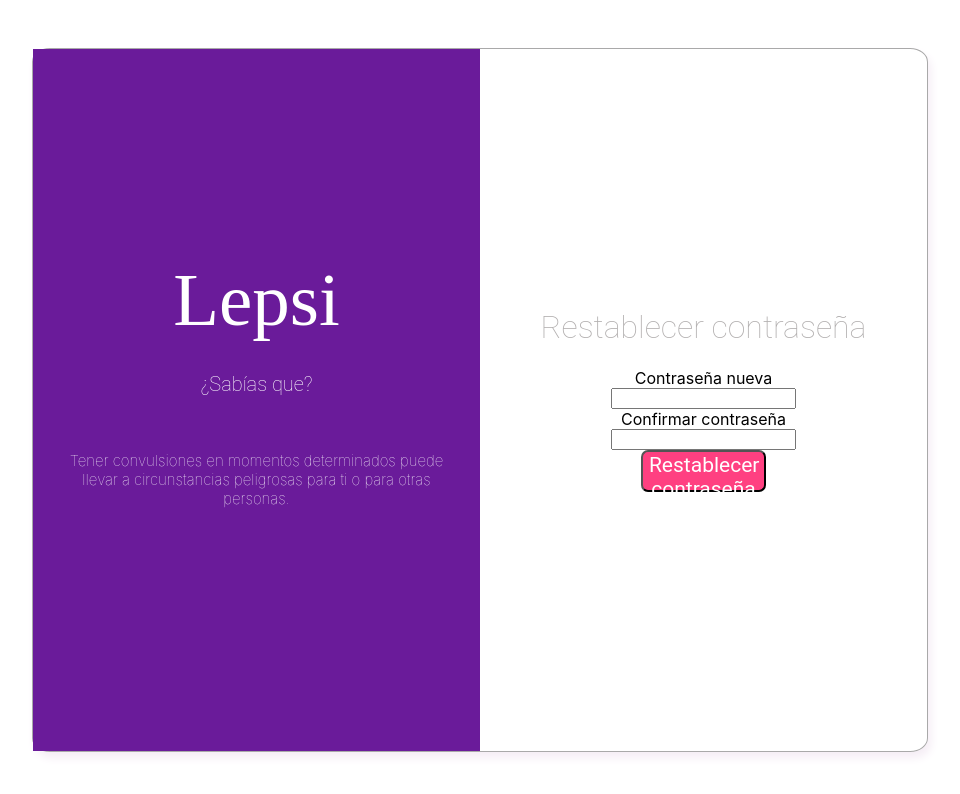
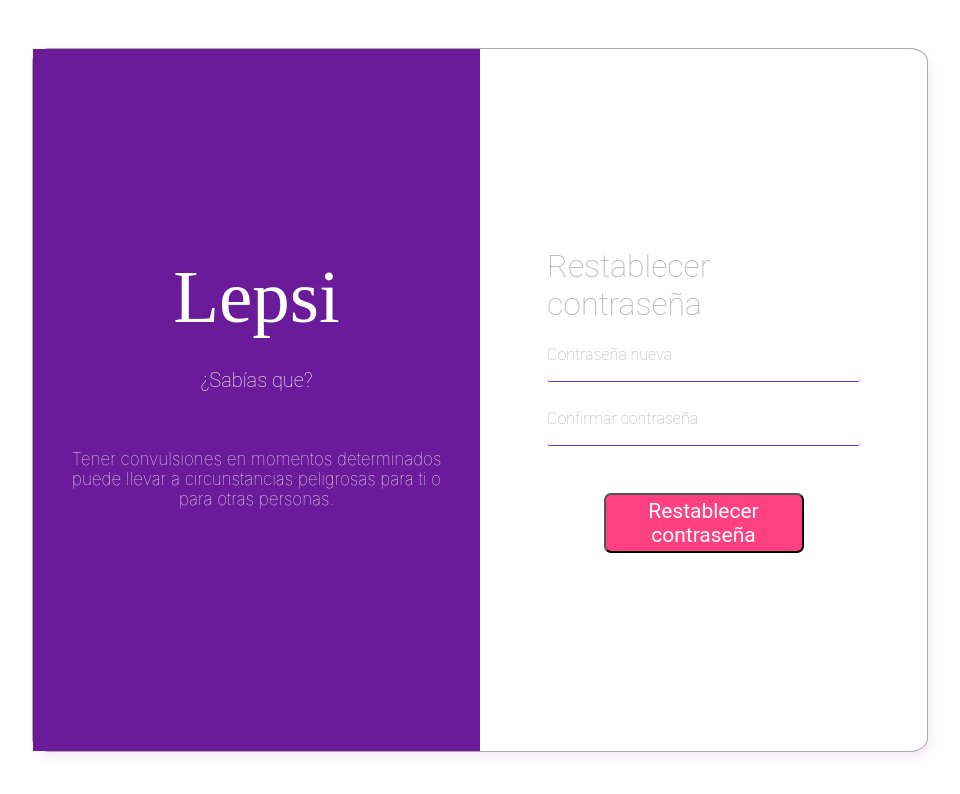
Before and after one commit to AnnMtz/Epi-Control, a React (Create React App) app: page /Recovery in a window 1280 px wide. Shown: the top 794 px of the page, without its empty margins (160-1120 px from the left). Built offline with nearby package versions, Linux system fonts and the light colour scheme.

Commit message:
Modificacion de las vistas de login y registrarse

```diff
--- a/src/components/Login/Login.scss
+++ b/src/components/Login/Login.scss
@@ -136,6 +136,7 @@
             .col-sm-6 {
                 width: 100%;
                 height: 75%;
+                padding-bottom: 20px;
                 .WelcomeTitle {
                     font-size: 26px;
                 }
--- a/src/components/Recovery/Recovery.scss
+++ b/src/components/Recovery/Recovery.scss
@@ -1,283 +1,300 @@
-// .MainContainer {
-//     display: flex;
-//     justify-content: center;
-//     .ContainerLogin {
-//         width: 70%;
-//         height: 88vh;
-//         display: flex;
-//         justify-content: center;
-//         align-items: center;
-//         border: 1px solid darkgray;
-//         border-radius: 2%;
-//         margin-top: 2%;
-//         -webkit-box-shadow: 3px 6px 10px 0px rgba(245,237,245,1);
-//         -moz-box-shadow: 3px 6px 10px 0px rgba(245,237,245,1);
-//         box-shadow: 3px 6px 10px 0px rgba(245,237,245,1);
-//         .LoginMain{
-//             width: 50%;
-//             display: flex;
-//             justify-content: center;
-//             align-items: center;
-//             flex-direction: column;
-//             height: 100%;
-//             border: none;
-//             // border-right: 1px solid;
-//             background-color: #6A1B9A;
-//             .LoginTitle {
-//                 font-family: 'Tangerine';
-//                 font-weight: 100;
-//                 font-size: 75px;
-//                 color: white;
-//                 margin-top: 0%;
-//                 margin-bottom: 2%;
-//             }
-//             .LoginSubtitle {
-//                 font-family: 'Roboto';
-//                 font-weight: 40;
-//                 color: white;
-//                 font-size: 20px;
-//             }
-//             .LoginParagraph {
-//                 font-weight: 30;
-//                 text-align: center;
-//                 font-size: 15px;
-//                 color: white;
-//             }
-//         }
-//         .col-sm-6 {
-//             width: 50%;
-//             display: flex;
-//             justify-content: center;
-//             align-items: center;
-//             flex-direction: column;
-//             height: 100%;
-//             border-right: 1px solid;
-//             border-right: none;
-//             .WelcomeTitle {
-//                 font-family: 'Roboto';
-//                 font-weight: 50;
-//                 color: #B3B0B0;
-//                 margin-top: 0;
-//             }
-//             .WelcomeSubtitle {
-//                 font-weight: 40;
-//                 color: #B3B0B0;
-//                 margin-top: 0;
-//             }
-//             .UserLabel {
-//                 font-family: 'Roboto';
-//                 font-weight: 32;
-//                 color: #B3B0B0;
-//             }
-//             .InputLogin {
-//                 border: none;
-//                 border-bottom: 1px solid #673AB7;
-//                 border-radius: 3px;
-//                 width: 70%;
-//                 margin-bottom: 6%;
-//             }
-//             .LinkPassword {
-//                 font-family: 'Roboto';
-//                 font-weight: 25;
-//                 color: #B3B0B0;
-//                 text-decoration: none;
-//                 margin-bottom: 5%;
-//             }
-//             .LinkRegister {
-//                 font-family: 'Roboto';
-//                 font-weight: 25;
-//                 color: #B3B0B0;
-//                 text-decoration: none;
-//                 margin-bottom: 5%;
-//             }
-//             .BtnLogin {
-//                 background-color: #FF4081;
-//                 width: 28%;
-//                 height: 6%;
-//                 font-size: 21px;
-//                 border-radius: 7px;
-//                 color: white;
-//                 font-family: Roboto;
-//             }
-//         }
-//     }
-// }
+.MainContainerRecovery {
+    display: flex;
+    justify-content: center;
+    align-items:center;
+    height: 100vh;
+    .ContainerRecovery {
+        width: 80%;
+        height: 60vh;
+        display: flex;
+        justify-content: center;
+        align-items: center;
+        border: 1px solid darkgray;
+        border-radius: 2%;
+        -webkit-box-shadow: 3px 6px 10px 0px rgba(245,237,245,1);
+        -moz-box-shadow: 3px 6px 10px 0px rgba(245,237,245,1);
+        box-shadow: 3px 6px 10px 0px rgba(245,237,245,1);
+        .RecoveryMain{
+            width: 50%;
+            display: flex;
+            justify-content: center;
+            align-items: center;
+            flex-direction: column;
+            height: 100%;
+            border: none;
+            background-color: #6A1B9A;
+            .RecoveryTitle {
+                font-family: 'Tangerine';
+                font-weight: 100;
+                font-size: 75px;
+                color: white;
+                margin-top: 0%;
+                margin-bottom: 2%;
+            }
+            .RecoverySubtitle {
+                font-family: 'Roboto';
+                font-weight: 40;
+                color: white;
+                font-size: 20px;
+            }
+            .RecoveryParagraph {
+                font-weight: 30;
+                text-align: center;
+                font-size: 15px;
+                color: white;
+                padding: 20px;
+            }
+        }
+        .col-sm-6 {
+            width: 50%;
+            display: flex;
+            justify-content: center;
+            align-items: center;
+            flex-direction: column;
+            height: 100%;
+            border-right: 1px solid;
+            border-right: none;
+            .WelcomeTitle {
+                font-family: 'Roboto';
+                font-weight: 50;
+                color: #B3B0B0;
+                margin-top: 0;
+                width: 70%;
+            }
+            .WelcomeSubtitle {
+                font-weight: 40;
+                color: #B3B0B0;
+                margin-top: 0;
+            }
+            .InputContainer{
+                width: 100%;
+                display: flex;
+                flex-direction: column;
+                justify-content: center;
+                align-items: center;
+                .UserLabel {
+                    font-family: 'Roboto';
+                    font-weight: 32;
+                    color: #B3B0B0;
+                    width: 70%;
+                    text-align: start;
+                }
+                .InputRecovery {
+                    border: none;
+                    border-bottom: 1px solid #673AB7;
+                    border-radius: 3px;
+                    width: 70%;
+                    margin-bottom: 6%;
+                }
+            }
+            .LinkPassword {
+                font-family: 'Roboto';
+                font-weight: 25;
+                color: #B3B0B0;
+                text-decoration: none;
+                margin-bottom: 5%;
+            }
+            .LinkRegister {
+                font-family: 'Roboto';
+                font-weight: 25;
+                color: #B3B0B0;
+                text-decoration: none;
+                margin-bottom: 5%;
+            }
+            .BtnRecovery {
+                background-color: #FF4081;
+                width: 160px;
+                height: 60px;
+                font-size: 21px;
+                border-radius: 7px;
+                color: white;
+                font-family: Roboto;
+                margin-top: 20px;
+            }
+        }
+    }
+}
 
-// @media(max-width:576px) {
-//     .MainContainer {
-//         .ContainerLogin {
-//             margin-top: 5%;
-//             height: 94vh;
-//             flex-direction: column;
-//             .LoginMain{
-//                 width: 100%;
-//                 height: 25%;
-//                 text-align: center;
-//                 .LoginTitle {
-//                     font-size: 58px;
-//                 }
-//                 .LoginSubtitle {
-//                     display: none;
-//                 }
-//                 .LoginParagraph {
-//                     display: none;
-//                 }
-//             }
-//             .col-sm-6 {
-//                 width: 100%;
-//                 height: 75%;
-//                 .WelcomeTitle {
-//                     font-size: 24px;
-//                     text-align: center;
-//                     margin-bottom: 18%;
-//                 }
-//                 .WelcomeSubtitle {
-//                     font-size: 18px;
-//                 }
-//                 .UserLabel {
-//                     font-size: 16px;
-//                 }
-//                 .LinkPassword {
-//                     font-size: 14px;
-//                 }
-//                 .LinkRegister {
-//                     font-size: 14px;
-//                 }
-//                 .BtnLogin {
-//                     width: 70%;
-//                     height: 12%;
-//                     font-size: 16px;
-//                     margin-top: 5%;
-//                 }
-//             }
-//         }
-//     }
-// }
+@media(max-width:576px) {
+    .MainContainerRecovery {
+        .ContainerRecovery {
+            height: 85vh;
+            width: 75%;
+            flex-direction: column;
+            .RecoveryMain{
+                width: 100%;
+                height: 25%;
+                text-align: center;
+                .RecoveryTitle {
+                    font-size: 58px;
+                }
+                .RecoverySubtitle {
+                    display: none;
+                }
+                .RecoveryParagraph {
+                    display: none;
+                }
+            }
+            .col-sm-6 {
+                width: 100%;
+                height: 75%;
+                padding-bottom: 20px;
+                .WelcomeTitle {
+                    font-size: 26px;
+                }
+                .WelcomeSubtitle {
+                    font-size: 18px;
+                }
+                .UserLabel {
+                    font-size: 16px;
+                }
+                .LinkPassword {
+                    font-size: 14px;
+                }
+                .LinkRegister {
+                    font-size: 14px;
+                }
+                .BtnRecovery {
+                    margin-top: 20px;
+                    width: 200px;
+                    height: 50px;
+                    font-size: 17px;
+                }
+            }
+        }
+    }
+}
 
-// @media(min-width:768px) {
-//     .MainContainer {
-//         .ContainerLogin {
-//             width: 76%;
-//             height: 70vh;
-//             margin-top: 14%;
-//             .col-sm-6 {
-//                 .WelcomeTitle {
-//                     text-align: center;
-//                     font-size: 23px;
-//                     margin-bottom: 18%;
-//                 }
-//                 .BtnLogin {
-//                     width: 60%;
-//                     height: 9%;
-//                     margin-top: 10%;
-//                 }
-//             }
-//         }
-//     }
-// }
+@media(min-width:768px) {
+    .MainContainerRecovery {
+        height: 100vh;
+        align-items: center;
+        .ContainerRecovery {
+            width: 76%;
+            height: 70vh;
 
-// @media(min-width:1200px) {
-//     .MainContainer {
-//         display: flex;
-//         justify-content: center;
-//         .ContainerLogin {
-//             width: 70%;
-//             height: 88vh;
-//             display: flex;
-//             justify-content: center;
-//             align-items: center;
-//             border: 1px solid darkgray;
-//             border-radius: 2%;
-//             margin-top: 2%;
-//             -webkit-box-shadow: 3px 6px 10px 0px rgba(245,237,245,1);
-//             -moz-box-shadow: 3px 6px 10px 0px rgba(245,237,245,1);
-//             box-shadow: 3px 6px 10px 0px rgba(245,237,245,1);
-//             .LoginMain{
-//                 width: 50%;
-//                 display: flex;
-//                 justify-content: center;
-//                 align-items: center;
-//                 flex-direction: column;
-//                 height: 100%;
-//                 border: none;
-//                 background-color: #6A1B9A;
-//                 .LoginTitle {
-//                     font-family: 'Tangerine';
-//                     font-weight: 100;
-//                     font-size: 75px;
-//                     color: white;
-//                     margin-top: 0%;
-//                     margin-bottom: 2%;
-//                 }
-//                 .LoginSubtitle {
-//                     font-family: 'Roboto';
-//                     font-weight: 40;
-//                     color: white;
-//                     font-size: 20px;
-//                 }
-//                 .LoginParagraph {
-//                     font-weight: 30;
-//                     text-align: center;
-//                     font-size: 15px;
-//                     color: white;
-//                 }
-//             }
-//             .col-sm-6 {
-//                 width: 50%;
-//                 display: flex;
-//                 justify-content: center;
-//                 align-items: center;
-//                 flex-direction: column;
-//                 height: 100%;
-//                 border-right: 1px solid;
-//                 border-right: none;
-//                 .WelcomeTitle {
-//                     font-family: 'Roboto';
-//                     font-weight: 50;
-//                     color: #B3B0B0;
-//                     margin-top: 0;
-//                 }
-//                 .WelcomeSubtitle {
-//                     font-weight: 40;
-//                     color: #B3B0B0;
-//                     margin-top: 0;
-//                 }
-//                 .UserLabel {
-//                     font-family: 'Roboto';
-//                     font-weight: 32;
-//                     color: #B3B0B0;
-//                 }
-//                 .InputLogin {
-//                     border: none;
-//                     border-bottom: 1px solid #673AB7;
-//                     border-radius: 3px;
-//                     width: 70%;
-//                     margin-bottom: 6%;
-//                 }
-//                 .LinkPassword {
-//                     font-family: 'Roboto';
-//                     font-weight: 25;
-//                     color: #B3B0B0;
-//                     text-decoration: none;
-//                     margin-bottom: 5%;
-//                 }
-//                 .LinkRegister {
-//                     font-family: 'Roboto';
-//                     font-weight: 25;
-//                     color: #B3B0B0;
-//                     text-decoration: none;
-//                     margin-bottom: 5%;
-//                 }
-//                 .BtnLogin {
-//                     background-color: #FF4081;
-//                     width: 60%;
-//                     height: 8%;
-//                     font-size: 21px;
-//                     border-radius: 7px;
-//                     color: white;
-//                     font-family: Roboto;
-//                 }
-//             }
-//         }
-//     }
-// }
+            .col-sm-6{
+                .BtnRecovery{
+                    height: 70px;
+                }
+            }
+        }
+    }
+}
+
+@media(min-width:1200px) {
+    .MainContainerRecovery {
+        display: flex;
+        justify-content: center;
+        .ContainerRecovery {
+            width: 70%;
+            height: 88vh;
+            display: flex;
+            justify-content: center;
+            align-items: center;
+            border: 1px solid darkgray;
+            border-radius: 2%;
+            -webkit-box-shadow: 3px 6px 10px 0px rgba(245,237,245,1);
+            -moz-box-shadow: 3px 6px 10px 0px rgba(245,237,245,1);
+            box-shadow: 3px 6px 10px 0px rgba(245,237,245,1);
+            .RecoveryMain{
+                width: 50%;
+                display: flex;
+                justify-content: center;
+                align-items: center;
+                flex-direction: column;
+                height: 100%;
+                border: none;
+                background-color: #6A1B9A;
+                .RecoveryTitle {
+                    font-family: 'Tangerine';
+                    font-weight: 100;
+                    font-size: 75px;
+                    color: white;
+                    margin-top: 0%;
+                    margin-bottom: 2%;
+                }
+                .RecoverySubtitle {
+                    font-family: 'Roboto';
+                    font-weight: 40;
+                    color: white;
+                    font-size: 20px;
+                }
+                .RecoveryParagraph {
+                    font-weight: 30;
+                    text-align: center;
+                    font-size: 17px;
+                    color: white;
+                    padding: 20px;
+                }
+            }
+            .col-sm-6 {
+                width: 50%;
+                display: flex;
+                justify-content: center;
+                align-items: center;
+                flex-direction: column;
+                height: 100%;
+                border-right: 1px solid;
+                border-right: none;
+                .WelcomeTitle {
+                    font-family: 'Roboto';
+                    font-weight: 50;
+                    color: #B3B0B0;
+                    margin-top: 0;
+                }
+                .WelcomeSubtitle {
+                    font-weight: 40;
+                    color: #B3B0B0;
+                    margin-top: 0;
+                }
+                .InputContainer{
+                    display: flex;
+                    flex-direction: column;
+                    width: 100%;
+                    justify-content: center;
+                    align-items: center;
+                    .UserLabel {
+                        font-family: 'Roboto';
+                        font-weight: 32;
+                        color: #B3B0B0;
+                        width: 100%;
+                        text-align: start;
+                        width: 70%;
+                    }
+                    .InputRecovery {
+                        border: none;
+                        border-bottom: 1px solid #673AB7;
+                        border-radius: 3px;
+                        width: 70%;
+                        margin-bottom: 6%;
+                    }
+                }
+                .LinkPassword {
+                    font-family: 'Roboto';
+                    font-weight: 25;
+                    color: #B3B0B0;
+                    text-decoration: none;
+                    margin-bottom: 5%;
+                }
+                .LinkRegister {
+                    font-family: 'Roboto';
+                    font-weight: 25;
+                    color: #B3B0B0;
+                    text-decoration: none;
+                    margin-bottom: 5%;
+                }
+                .BtnRecovery {
+                    background-color: #FF4081;
+                    width: 200px;
+                    height: 60px;
+                    margin-top: 20px;
+                    font-size: 21px;
+                    border-radius: 7px;
+                    color: white;
+                    font-family: Roboto;
+                }
+            }
+        }
+    }
+}
--- a/src/components/Recovery/index.js
+++ b/src/components/Recovery/index.js
@@ -4,24 +4,28 @@ import Return from '../../Assets/img/return.png';
 import './Recovery.scss';
 
 const Recovery = () => (
-    <div className = 'MainContainer'>
-        <div className ="ContainerLogin">
-                <div className="LoginMain">
-                <h1 className="LoginTitle">Lepsi</h1>
-                    <h3 className="LoginSubtitle">¿Sabías que?</h3>
-                    <p className="LoginParagraph">Tener convulsiones en momentos determinados puede llevar a circunstancias peligrosas para ti o para otras personas.</p>
+    <div className = 'MainContainerRecovery'>
+        <div className ="ContainerRecovery">
+                <div className="RecoveryMain">
+                <h1 className="RecoveryTitle">Lepsi</h1>
+                    <h3 className="RecoverySubtitle">¿Sabías que?</h3>
+                    <p className="RecoveryParagraph">Tener convulsiones en momentos determinados puede llevar a circunstancias peligrosas para ti o para otras personas.</p>
                 </div>
                 <div className="col-sm-6">
                     <h1 className="WelcomeTitle">Restablecer contraseña</h1>
-                    <label className="UserLabel" htmlFor="password">Contraseña nueva</label>
-                    <input className="InputLogin" type="text" id="password"/>
-                    <label className="UserLabel" htmlFor="password">Confirmar contraseña</label>
-                    <input className="InputLogin" type="password" id="password"/>
+                    <div className="InputContainer">
+                        <label className="UserLabel" htmlFor="password">Contraseña nueva</label>
+                        <input className="InputRecovery" type="text" id="password"/>
+                    </div>
+                    <div className="InputContainer">
+                        <label className="UserLabel" htmlFor="password">Confirmar contraseña</label>
+                        <input className="InputRecovery" type="password" id="password"/>
+                    </div>
                     {/* <label className="UserLabel" htmlFor="password">Contraseña</label>
-                    <input className="InputLogin" type="password" id="password"/> */}
+                    <input className="InputRecovery" type="password" id="password"/> */}
                     {/* <label className="UserLabel" htmlFor="password2">Confirma tu contraseña</label>
-                    <input className="InputLogin" type="password" id="password"/> */}
-                    <button className="BtnLogin" type="button">Restablecer contraseña</button>
+                    <input className="InputRecovery" type="password" id="password"/> */}
+                    <button className="BtnRecovery" type="button">Restablecer contraseña</button>
                 </div>
         </div>
     </div>
--- a/src/components/Register/Register.scss
+++ b/src/components/Register/Register.scss
@@ -135,7 +135,8 @@
             }
             .col-sm-6 {
                 width: 100%;
-                height: 75%;
+                height: 100%;
+                padding-bottom: 20px;
                 .WelcomeTitle {
                     font-size: 26px;
                 }
```
